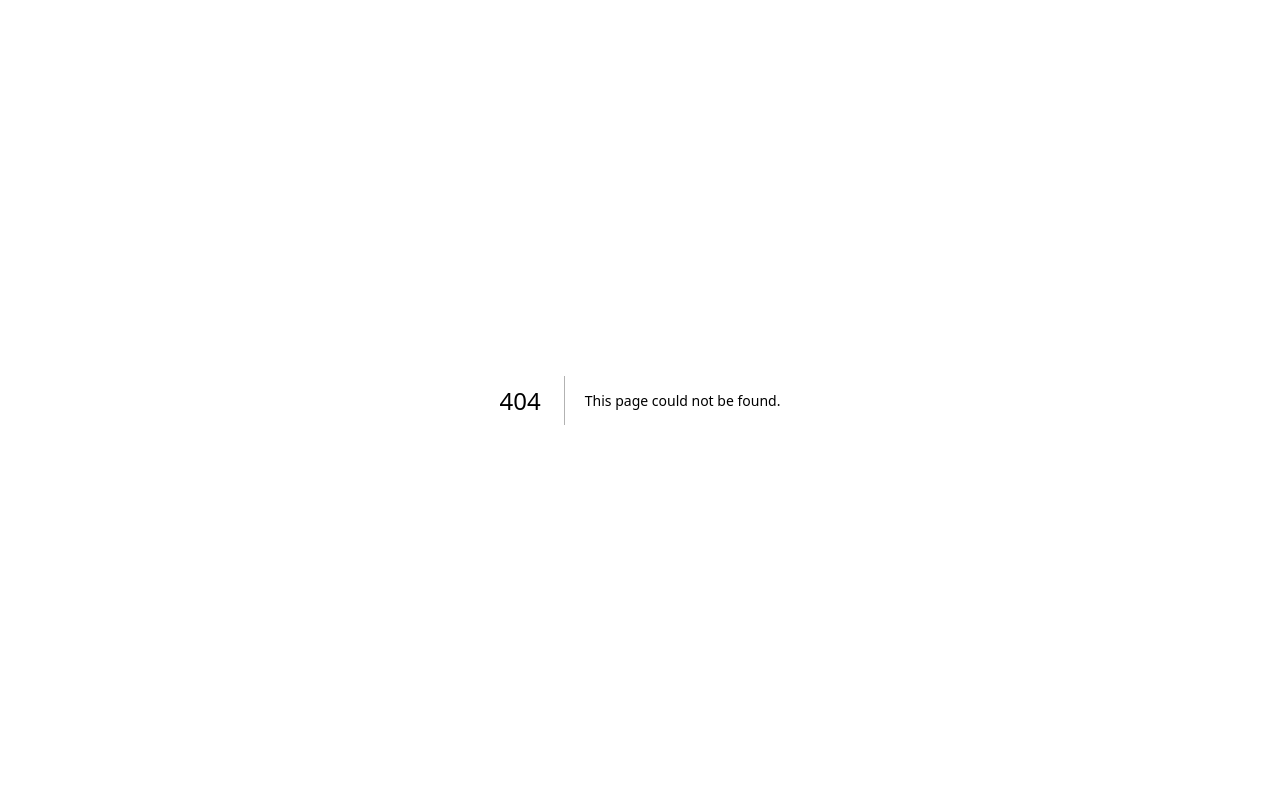
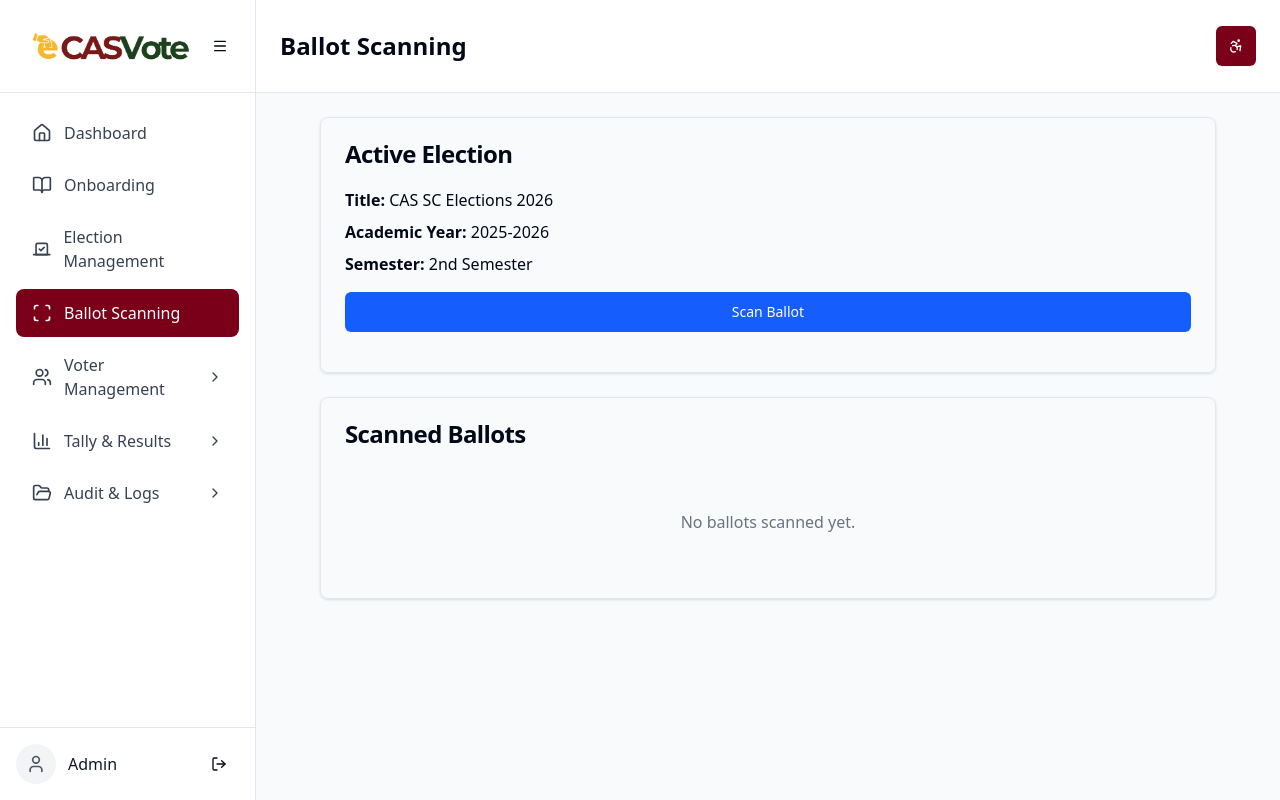
Before and after one commit to shaittoo/ecasvote, a Next.js app in the folder frontend-ecasvote/: page /admin/ballot-scanning in a window 1280 px wide. Before the commit this address had no page. Built offline with nearby package versions, Linux system fonts and the light colour scheme.

Commit message:
initial ballot scanning page

```diff
--- /dev/null
+++ b/frontend-ecasvote/app/admin/ballot-scanning/page.tsx
@@ -0,0 +1,133 @@
+"use client";
+
+import { useEffect, useState } from "react";
+import { useRouter, usePathname } from "next/navigation";
+import { Card, CardContent, CardHeader, CardTitle } from "@/components/ui/card";
+import { Button } from "@/components/ui/button";
+import { AdminSidebar } from "@/components/Sidebar";
+import AdminHeader from "../components/header";
+
+// mock scanning
+interface Election {
+  id: string;
+  title: string;
+  academicYear: string;
+  semester: string;
+  active: boolean;
+}
+
+export default function BallotScanningPage() {
+  const router = useRouter();
+  const pathname = usePathname();
+  const [sidebarOpen, setSidebarOpen] = useState(true);
+  const [loading, setLoading] = useState(true);
+  const [activeElection, setActiveElection] = useState<Election | null>(null);
+  const [scannedBallots, setScannedBallots] = useState<string[]>([]);
+
+  // Mock fetching elections
+  useEffect(() => {
+    setTimeout(() => {
+      const elections: Election[] = [
+        {
+          id: "1",
+          title: "CAS SC Elections 2026",
+          academicYear: "2025-2026",
+          semester: "2nd Semester",
+          active: true,
+        },
+      ];
+      const active = elections.find((e) => e.active) || null;
+      setActiveElection(active);
+      setLoading(false);
+    }, 800);
+  }, []);
+
+  const handleScanDocument = () => {
+    if (!activeElection) {
+      alert("No active election to scan ballots for.");
+      return;
+    }
+
+    // Mock scanning document
+    const newBallotId = `BALLOT-${Date.now()}`;
+    setScannedBallots((prev) => [newBallotId, ...prev]);
+  };
+
+  const handleLogout = () => {
+    router.push("/login");
+  };
+
+  return (
+    <div className="min-h-screen bg-gray-50 flex">
+      <AdminSidebar
+        open={sidebarOpen}
+        onToggle={() => setSidebarOpen((prev) => !prev)}
+        active="ballot"
+        userName="Admin"
+        onLogout={handleLogout}
+        fixed
+        pathname={pathname}
+      />
+
+      <div className="flex-1 flex flex-col">
+        <AdminHeader title="Ballot Scanning" sidebarOpen={sidebarOpen} />
+
+        <main className={`flex-1 p-6 overflow-y-auto transition-all duration-300 ${
+          sidebarOpen ? "ml-64" : "ml-20"
+        }`}>
+          {loading ? (
+            <div className="text-center py-12 text-gray-500">
+              Loading elections...
+            </div>
+          ) : (
+            <div className="max-w-4xl mx-auto space-y-6">
+              <Card>
+                <CardHeader>
+                  <CardTitle>Active Election</CardTitle>
+                  {!activeElection ? (
+                    <div className="text-gray-500 py-4">
+                      There is no active election at the moment.
+                    </div>
+                  ) : (
+                    <div className="py-4 flex flex-col gap-2">
+                      <div><strong>Title:</strong> {activeElection.title}</div>
+                      <div><strong>Academic Year:</strong> {activeElection.academicYear}</div>
+                      <div><strong>Semester:</strong> {activeElection.semester}</div>
+                      <Button
+                        className="bg-blue-600 text-white mt-2 cursor-pointer"
+                        onClick={handleScanDocument}
+                      >
+                        Scan Ballot
+                      </Button>
+                    </div>
+                  )}
+                </CardHeader>
+              </Card>
+
+              <Card>
+                <CardHeader>
+                  <CardTitle>Scanned Ballots</CardTitle>
+                </CardHeader>
+                <CardContent>
+                  {scannedBallots.length === 0 ? (
+                    <div className="text-gray-500 py-10 text-center">
+                      No ballots scanned yet.
+                    </div>
+                  ) : (
+                    <ul className="space-y-2">
+                      {scannedBallots.map((ballot, idx) => (
+                        <li key={idx} className="border p-2 rounded bg-gray-50">
+                          {ballot}
+                        </li>
+                      ))}
+                    </ul>
+                  )}
+                </CardContent>
+              </Card>
+            </div>
+          )}
+        </main>
+      </div>
+    </div>
+  );
+}
--- a/frontend-ecasvote/components/Sidebar.tsx
+++ b/frontend-ecasvote/components/Sidebar.tsx
@@ -22,6 +22,7 @@ import {
   Vote,
   Users,
   FolderOpen,
+  Scan,
 } from "lucide-react";
 import type { LucideIcon } from "lucide-react";
 
@@ -335,6 +336,7 @@ export type AdminNavKey =
   | "dashboard"
   | "onboarding"
   | "election"
+  | "ballot"
   | "voter"
   | "tally"
   | "audit";
@@ -348,6 +350,7 @@ const adminItems: SidebarItem[] = [
     href: "/admin/election-management",
     icon: Vote,
   },
+  { key: "ballot", name: "Ballot Scanning", href: "/admin/ballot-scanning", icon: Scan },
   {
     key: "voter",
     name: "Voter Management",
--- a/frontend-ecasvote/package.json
+++ b/frontend-ecasvote/package.json
@@ -12,9 +12,11 @@
     "chart.js": "^4.5.1",
     "class-variance-authority": "^0.7.1",
     "clsx": "^2.1.1",
+    "html5-qrcode": "^2.3.8",
     "lucide-react": "^0.556.0",
     "next": "^16.1.6",
     "next-themes": "^0.4.6",
+    "qrcode": "^1.5.4",
     "react": "19.2.0",
     "react-chartjs-2": "^5.3.1",
     "react-dom": "19.2.0",
@@ -25,6 +27,7 @@
     "@radix-ui/react-toast": "^1.2.15",
     "@tailwindcss/postcss": "^4",
     "@types/node": "^20",
+    "@types/qrcode": "^1.5.6",
     "@types/react": "^19",
     "@types/react-dom": "^19",
     "eslint": "^10.0.2",
```
Also changed, not shown: 1 other file (tests, documents, lock files or other folders).
